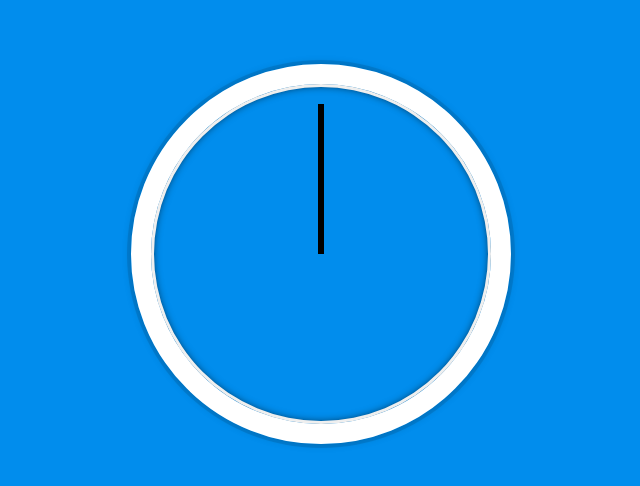
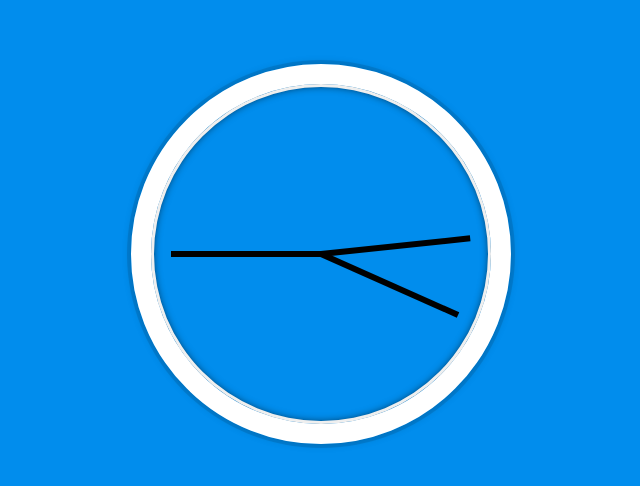
Before and after one commit to Awadje/Javascript-30, a plain HTML site: page 02 - JS and CSS Clock/index-START.html in a window 1280 px wide. Shown: the part 146-632 px from the top of the page, without its empty margins (319-959 px from the left). Drawn offline with Linux system fonts and the light colour scheme.

Commit message:
Working clock

```diff
--- a/02 - JS and CSS Clock/index-START.html
+++ b/02 - JS and CSS Clock/index-START.html
@@ -70,9 +70,31 @@
 
   </style>
 
+
   <script>
 
+    const hourHand = document.querySelector('.hour-hand');
+    const minHand = document.querySelector('.min-hand');
+    const secondHand = document.querySelector('.second-hand');
 
+
+    function setDate() {
+      const now = new Date()
+      const hours = now.getHours();
+      const hoursDegrees = ((hours / 60) * 360) + 90;
+      hourHand.style.transform = `rotate(${hoursDegrees}deg)`;
+
+      const minutes = now.getMinutes();
+      const minutesDegrees = ((minutes / 60) * 360) + 90;
+      minHand.style.transform = `rotate(${minutesDegrees}deg)`;
+
+      const seconds = now.getSeconds();
+      const secondsDegrees = ((seconds / 60) * 360) + 90;
+      secondHand.style.transform = `rotate(${secondsDegrees}deg)`;
+
+    }
+
+    setInterval(setDate, 1000);
   </script>
 </body>
 </html>
```
